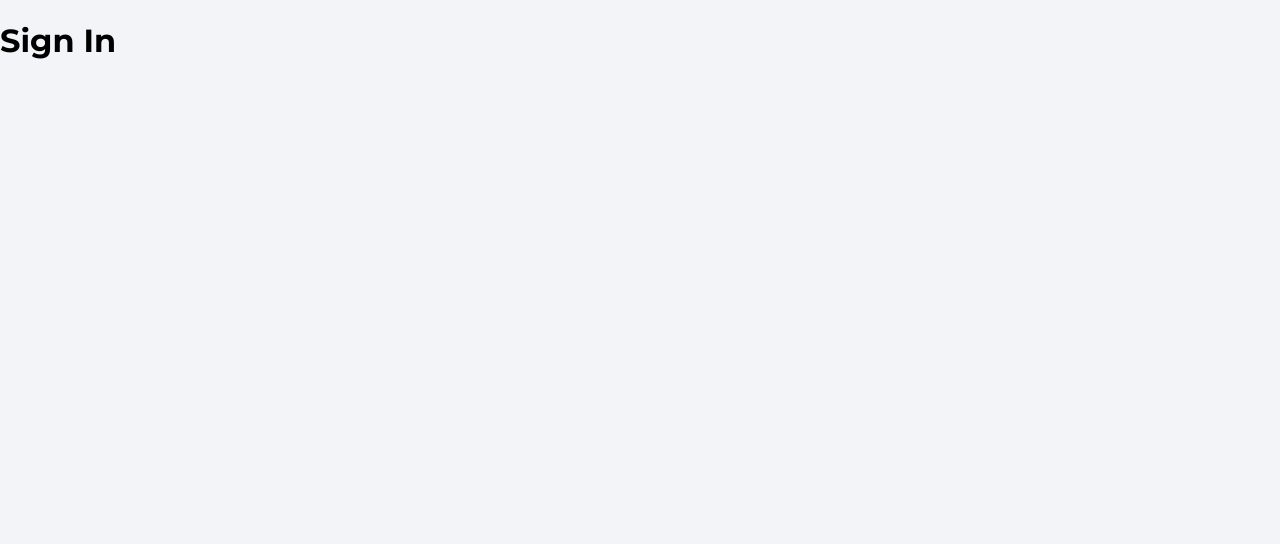
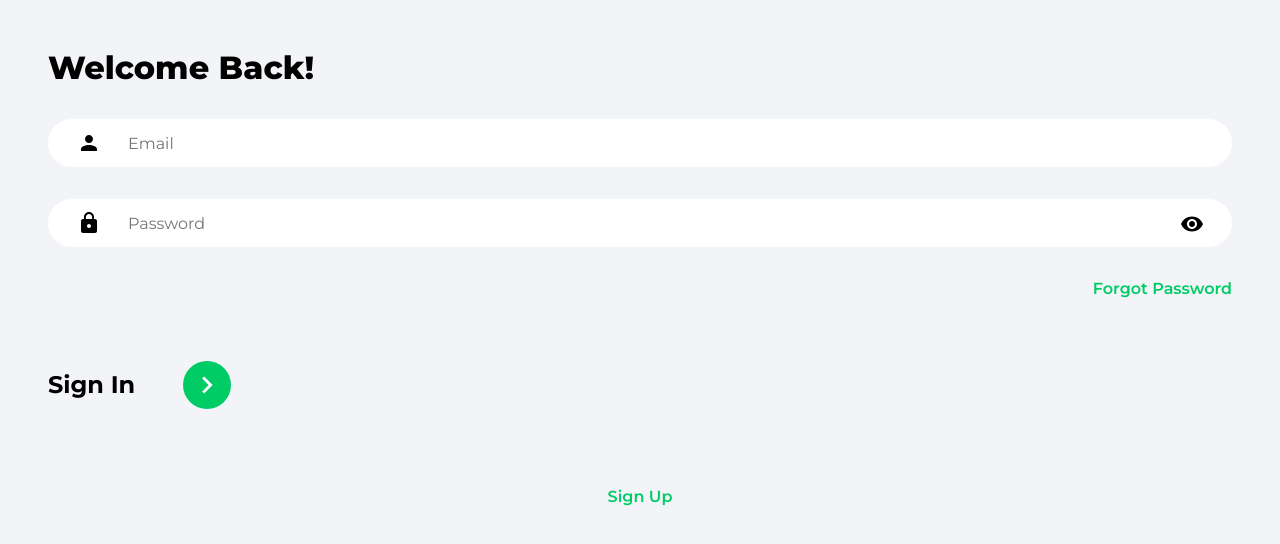
Before and after one commit to NammDev/house-market, a React (Create React App) app: page /sign-in in a window 1280 px wide. Shown: the top 544 px of the page. Built offline with nearby package versions, Linux system fonts and the light colour scheme; the HTML template or start-up script is replaced by a standard one.

Commit message:
Create Component Sign In & Sign Up

```diff
--- a/src/pages/SignIn.jsx
+++ b/src/pages/SignIn.jsx
@@ -1,5 +1,70 @@
+import { useState } from 'react'
+import { ReactComponent as ArrowRightIcon } from '../assets/svg/keyboardArrowRightIcon.svg'
+import visibilityIcon from '../assets/svg/visibilityIcon.svg'
+import routes from '../config/routes'
+import { Link } from 'react-router-dom'
+
 function SignIn() {
-  return <h1>Sign In</h1>
+  const [showPassword, setShowPassword] = useState(false)
+  const [formData, setFormData] = useState({
+    email: '',
+    password: '',
+  })
+  const { email, password } = formData
+  const handleOnChange = (e) => {
+    setFormData((state) => ({
+      ...state,
+      [e.target.id]: e.target.value,
+    }))
+  }
+
+  return (
+    <>
+      <div className='pageContainer'>
+        <header>
+          <p className='pageHeader'>Welcome Back!</p>
+        </header>
+        <form>
+          <input
+            type='email'
+            className='emailInput'
+            placeholder='Email'
+            id='email'
+            value={email}
+            onChange={handleOnChange}
+          />
+          <div className='passwordInputDiv'>
+            <input
+              type={showPassword ? 'text' : 'password'}
+              className='passwordInput'
+              placeholder='Password'
+              id='password'
+              value={password}
+              onChange={handleOnChange}
+            />
+            <img
+              src={visibilityIcon}
+              alt='show Password'
+              className='showPassword'
+              onClick={() => setShowPassword((state) => !state)}
+            />
+          </div>
+          <Link to={routes.forgotPassword} className='forgotPasswordLink'>
+            Forgot Password
+          </Link>
+          <div className='signInBar'>
+            <p className='signInText'>Sign In</p>
+            <button className='signInButton'>
+              <ArrowRightIcon fill='#fff' width='34px' height='34px' />
+            </button>
+          </div>
+        </form>
+        <Link to={routes.signUp} className='registerLink'>
+          Sign Up
+        </Link>
+      </div>
+    </>
+  )
 }
 
 export default SignIn
--- a/src/pages/SignUp.jsx
+++ b/src/pages/SignUp.jsx
@@ -1,5 +1,98 @@
+import { useState } from 'react'
+import { ReactComponent as ArrowRightIcon } from '../assets/svg/keyboardArrowRightIcon.svg'
+import visibilityIcon from '../assets/svg/visibilityIcon.svg'
+import routes from '../config/routes'
+import { Link } from 'react-router-dom'
+
 function SignUp() {
-  return <h1>Sign Up</h1>
+  const [showPassword, setShowPassword] = useState(false)
+  const [showConfirmPassword, setShowConfirmPassword] = useState(false)
+  const [formData, setFormData] = useState({
+    name: '',
+    email: '',
+    password: '',
+    confirmPassword: '',
+  })
+  const { name, email, password, confirmPassword } = formData
+
+  const handleOnChange = (e) => {
+    setFormData((state) => ({
+      ...state,
+      [e.target.id]: e.target.value,
+    }))
+  }
+
+  return (
+    <>
+      <div className='pageContainer'>
+        <header>
+          <p className='pageHeader'>Welcome to Market!</p>
+        </header>
+        <form>
+          <input
+            type='text'
+            className='nameInput'
+            placeholder='Username'
+            id='name'
+            value={name}
+            onChange={handleOnChange}
+          />
+          <input
+            type='email'
+            className='emailInput'
+            placeholder='Email'
+            id='email'
+            value={email}
+            onChange={handleOnChange}
+          />
+          <div className='passwordInputDiv'>
+            <input
+              type={showPassword ? 'text' : 'password'}
+              className='passwordInput'
+              placeholder='Password'
+              id='password'
+              value={password}
+              onChange={handleOnChange}
+            />
+            <img
+              src={visibilityIcon}
+              alt='show Password'
+              className='showPassword'
+              onClick={() => setShowPassword((state) => !state)}
+            />
+          </div>
+          <div className='passwordInputDiv'>
+            <input
+              type={showConfirmPassword ? 'text' : 'password'}
+              className='passwordInput'
+              placeholder='Confirm Password'
+              id='confirmPassword'
+              value={confirmPassword}
+              onChange={handleOnChange}
+            />
+            <img
+              src={visibilityIcon}
+              alt='show Password'
+              className='showPassword'
+              onClick={() => setShowConfirmPassword((state) => !state)}
+            />
+          </div>
+          <Link to={routes.forgotPassword} className='forgotPasswordLink'>
+            Forgot Password
+          </Link>
+          <div className='signUpBar'>
+            <p className='signUpText'>Sign Up</p>
+            <button className='signUpButton'>
+              <ArrowRightIcon fill='#fff' width='34px' height='34px' />
+            </button>
+          </div>
+        </form>
+        <Link to={routes.signIn} className='registerLink'>
+          Sign In
+        </Link>
+      </div>
+    </>
+  )
 }
 
 export default SignUp
```
